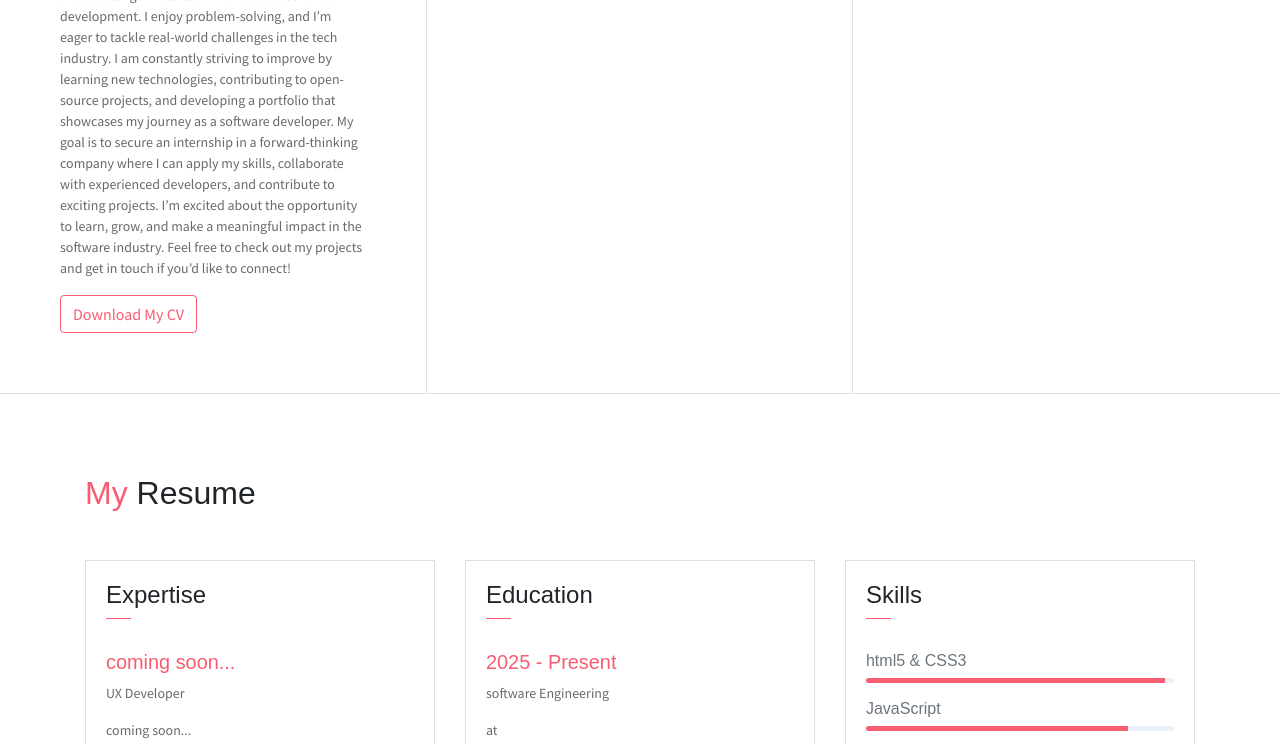
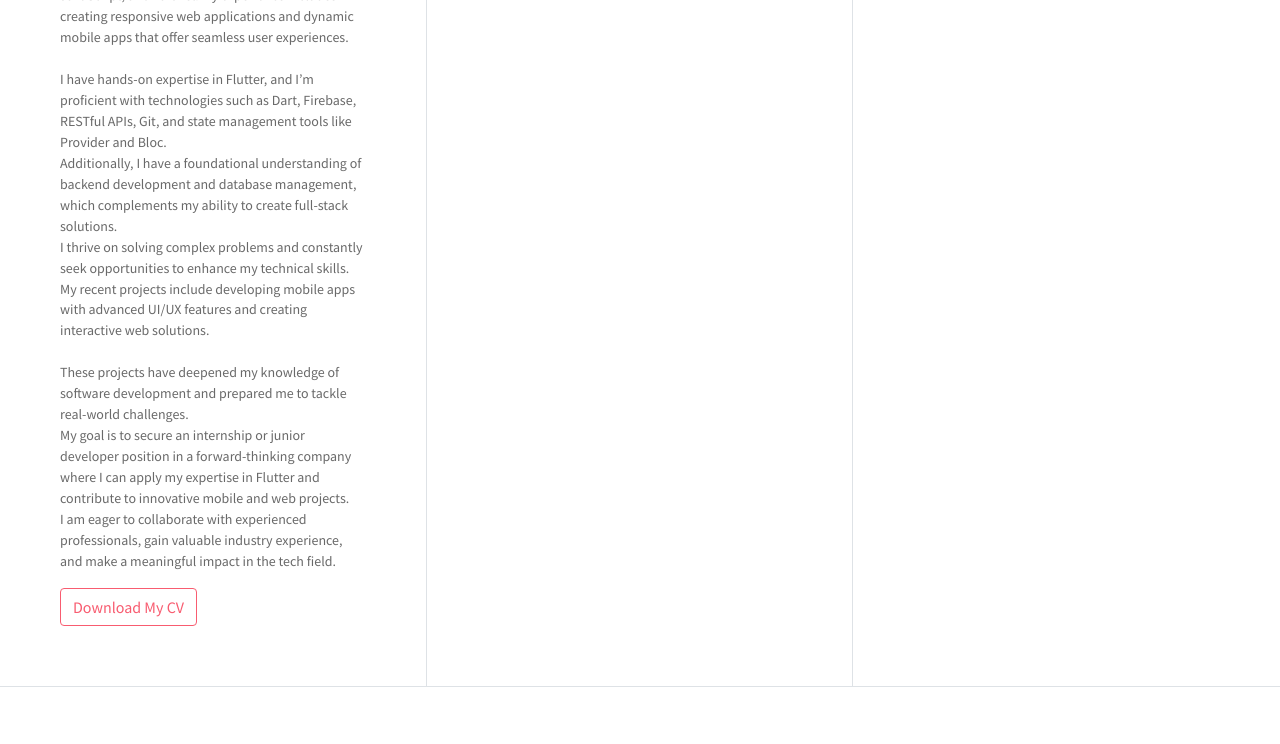
Before and after one commit to isurinduwick/isurinduwick.github.io, a website: page index.html in a window 1280 px wide. Shown: the part 1115-1859 px from the top of the page. Drawn offline with nearby package versions, Linux system fonts and the light colour scheme; some packages are replaced by stand-ins of ours; some icons are missing.

Commit message:
update the who am i part in idex.html file

```diff
--- a/index.html
+++ b/index.html
@@ -82,15 +82,19 @@
                 <h3 class="font-weight-light">Who am I ?</h3>
                 <span class="line mb-5"></span>
                 <h5 class="mb-3">A undergraduate student do Software Engineering</h5>
-                <p class="mt-20">Hi, I'm isurindu_wickramasinghe, a second-year Software Engineering undergraduate at NIBM.<br>
-                     I have a strong passion for coding and a growing interest in building web and mobile applications. While I'm still expanding my knowledge,<br>
-                      I’m proficient in the basics of HTML, CSS, JavaScript, and Python. My current focus is on enhancing my technical skills and working on personal projects that challenge me to learn more about software development.
+                <p class="mt-20">Hi, I'm Isurindu Wickramasinghe, a second-year Software Engineering undergraduate at NIBM.<br>
+                    <br>
+                    I specialize in mobile development and have a strong passion for building cross-platform applications using Flutter. While mobile development is my primary focus, I am also skilled in web development, with proficiency in HTML, CSS, JavaScript, and Laravel.
+                     My experience includes creating responsive web applications and dynamic mobile apps that offer seamless user experiences.<br><br>
 
-                    I enjoy problem-solving, and I’m eager to tackle real-world challenges in the tech industry. I am constantly striving to improve by learning new technologies, contributing to open-source projects, and developing a portfolio that showcases my journey as a software developer.
+                    I have hands-on expertise in Flutter, and I’m proficient with technologies such as Dart, Firebase, RESTful APIs, Git, and state management tools like Provider and Bloc.<br>
+                     Additionally, I have a foundational understanding of backend development and database management, which complements my ability to create full-stack solutions.<br>
 
-                    My goal is to secure an internship in a forward-thinking company where I can apply my skills, collaborate with experienced developers, and contribute to exciting projects. I’m excited about the opportunity to learn, grow, and make a meaningful impact in the software industry.
+                    I thrive on solving complex problems and constantly seek opportunities to enhance my technical skills. My recent projects include developing mobile apps with advanced UI/UX features and creating interactive web solutions.<br><br>
+                     These projects have deepened my knowledge of software development and prepared me to tackle real-world challenges.<br>
 
-                    Feel free to check out my projects and get in touch if you’d like to connect!</p>
+                    My goal is to secure an internship or junior developer position in a forward-thinking company where I can apply my expertise in Flutter and contribute to innovative mobile and web projects.<br>
+                     I am eager to collaborate with experienced professionals, gain valuable industry experience, and make a meaningful impact in the tech field.</p>
                 <button class="btn btn-outline-danger" onclick="window.open('my-cv.pdf')"> <i class="icon-down-circled2 "></i>Download My CV</button>
             </div>
             <div class="col-lg-4 about-card">
```
